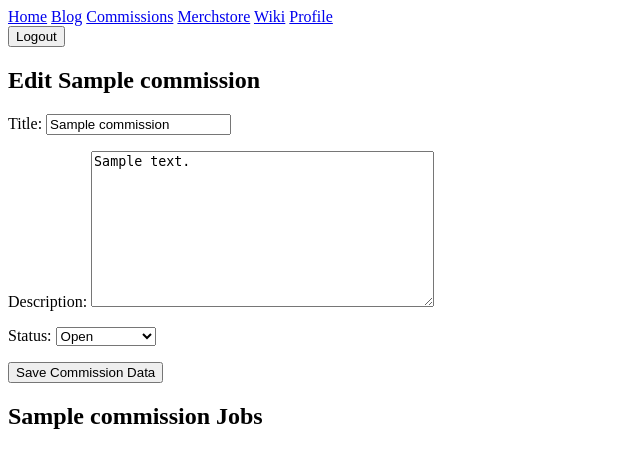
After one commit to AdrMrcs/hobbysite-E-1, a Django app: page /commissions/1/edit in a window 1280 px wide. The commit adds this page. Shown: the top 468 px of the page, without its empty margins (0-640 px from the left). Run offline with Django 5.2, Linux system fonts and the light colour scheme; a user stored in the database is signed in; tables that the repository leaves empty hold one stand-in row (values such as "Sample post"); data that the repository does not hold is empty.

Commit message:
commissions: updateview initialized, job has bug

```diff
--- a/commissions/models.py
+++ b/commissions/models.py
@@ -42,6 +42,9 @@ class Commission(models.Model):
 
     def get_absolute_url(self):
         return reverse("commissions:commission-detail", args=[self.pk])
+
+    def get_update_url(self):
+        return reverse("commissions:commission-update", args=[self.pk])
 
     # @property
     # def is_open(self):
--- a/commissions/urls.py
+++ b/commissions/urls.py
@@ -1,12 +1,13 @@
 from django.urls import path
 
-from .views import CommissionListView, CommissionDetailView, CommissionCreateView
+from .views import CommissionListView, CommissionDetailView, CommissionCreateView, CommissionUpdateView
 
 
 urlpatterns = [
     path("list", CommissionListView.as_view(), name="commission-list"),
     path("detail/<int:pk>", CommissionDetailView.as_view(), name="commission-detail"),
     path("add", CommissionCreateView.as_view(), name="commission-add"),
+    path("<int:pk>/edit", CommissionUpdateView.as_view(), name="commission-update"),
 ]
 
 app_name = "commissions"
--- a/commissions/views.py
+++ b/commissions/views.py
@@ -2,19 +2,18 @@ from django.shortcuts import render
 from django.http import HttpResponse
 from django.views.generic.list import ListView
 from django.views.generic.detail import DetailView
+from django.views.generic.edit import UpdateView
 from django.views.generic import TemplateView
-from django.shortcuts import redirect
+from django.shortcuts import redirect, get_object_or_404
 from django.forms import formset_factory
+from django.contrib.auth.mixins import LoginRequiredMixin
+import django.contrib.messages as messages
+
 
 from .models import Commission, Job, JobApplication
 from user_management.models import Profile
 from .forms import CommissionForm, JobForm, JobFormSet
 
-import logging
-import django.contrib.messages as messages
-
-# Define logger
-logger = logging.getLogger(__name__)
 
 
 class CommissionListView(ListView):
@@ -87,7 +86,7 @@ class CommissionDetailView(TemplateView):
         return ctx
 
 
-class CommissionCreateView(TemplateView):
+class CommissionCreateView(LoginRequiredMixin, TemplateView):
     template_name = "commission_create.html"
 
     def get(self, request, *args, **kwargs):
@@ -111,5 +110,48 @@ class CommissionCreateView(TemplateView):
                 job.save()
             return redirect(commission.get_absolute_url())
 
-        logger.messages("wrong input")
         return self.render_to_response(self.get_context_data())
+
+class CommissionUpdateView(LoginRequiredMixin, TemplateView):
+    template_name = "commission_update.html"
+
+    def get_context_data(self, **kwargs):
+        ctx = super().get_context_data(**kwargs)
+        commission = get_object_or_404(Commission, pk=self.kwargs['pk'])
+        ctx['commission'] = commission
+        ctx['commission_form'] = CommissionForm(instance=commission)
+        ctx['jobs_and_forms'] = [] # (job, form, index)
+        ind = 0
+        for job in Job.objects.filter(commission=commission):
+            ctx['jobs_and_forms'].append((job, JobForm(instance=job), ind))
+            ind += 1
+
+        return ctx
+
+    def post(self, request, *args, **kwargs):
+        pk = self.kwargs['pk']
+        commission = get_object_or_404(Commission, pk=pk)
+        commission_form = CommissionForm(instance=commission, data=request.POST)
+        jobs_and_forms = []
+        ind = 0
+        for job in Job.objects.filter(commission=commission):
+            jobs_and_forms.append((job, JobForm(instance=job, data=request.POST), ind))
+            ind += 1
+
+        if "save_commission" in request.POST:
+            if person_form.is_bound and person_form.is_valid():
+                person_form.save()
+                messages.add_message(request, messages.SUCCESS, "Data saved.")
+            else:
+                messages.error(request, person_form.errors)
+
+        # doesn't work, need formset ig
+        for job, form, ind in jobs_and_forms:
+            if f"save_job_{ind}" in request.POST:
+                if form.is_bound and form.is_valid():
+                    form.save()
+                    messages.add_message(request, messages.SUCCESS, "Data saved.")
+                else:
+                    messages.error(request, form.errors)
+
+        return self.render_to_response(self.get_context_data())
--- /dev/null
+++ b/templates/commission_update.html
@@ -0,0 +1,26 @@
+{% extends 'base.html' %}
+{% load static %}
+
+{% block title %} Update Commission {% endblock %}
+{% block content %}
+<h2>Edit {{ commission }}</h2>
+<form method="post">
+  {% csrf_token %}
+  {{ commission_form.as_p }}
+  <button name="save_commission">Save Commission Data</button>
+</form>
+<h2>{{commission}} Jobs</h2>
+<form method="post">
+  {% csrf_token %}
+  <ul>
+    {% for job, form, ind in jobs_and_forms %}
+      <li>
+        <p>{{ job }}</p>
+        {{ form.as_p }}
+      </li>
+    <button name="save_job_{{ ind }}">Save {{ job }} Data</button>
+    {% endfor %}
+  </ul>
+</form>
+
+{% endblock %}
```
Also changed, not shown: templates/commission_detail.html (+6 -6 lines).
